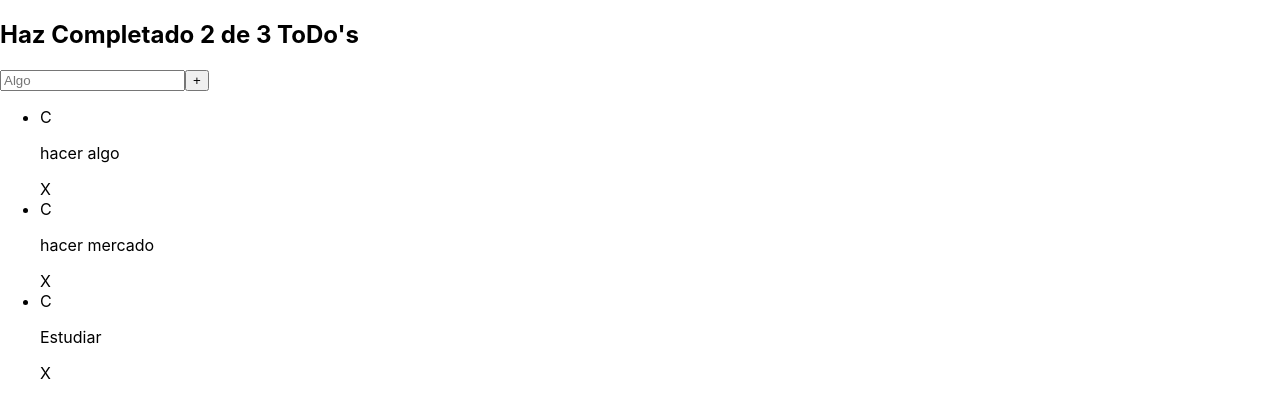
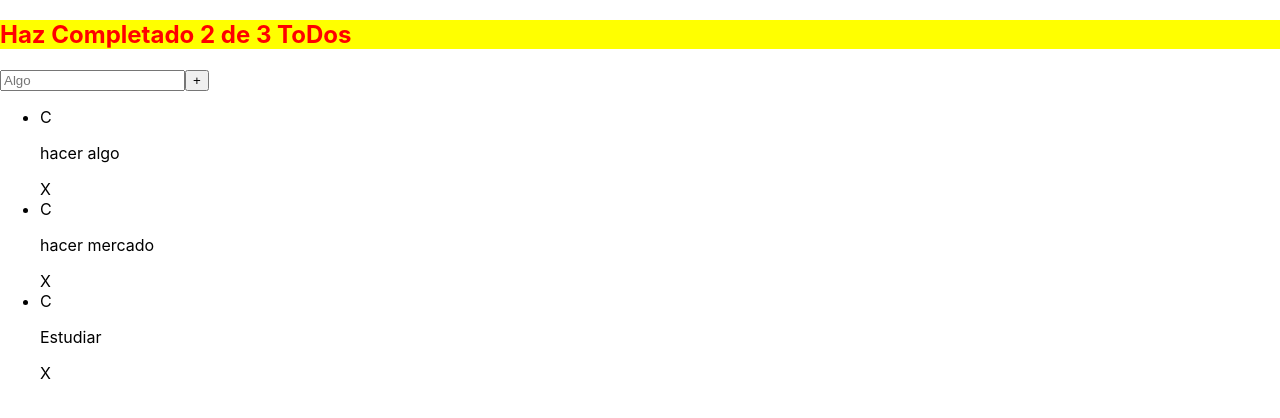
Before and after one commit to obarreraf/todolist-reactjs, a React (Create React App) app: page / in a window 1280 px wide. Shown: the top 418 px of the page. Built offline with nearby package versions, Linux system fonts and the light colour scheme.

Commit message:
css por medio de constantes

```diff
--- a/src/TodoCounter.js
+++ b/src/TodoCounter.js
@@ -1,8 +1,12 @@
 import React from "react";
 
+const estilos = {
+    color: 'red',
+    backgroundColor: 'yellow'
+}
 function TodoCounter(){
     return (
-        <h2>Haz Completado 2 de 3 ToDo's</h2>
+        <h2 style={estilos}>Haz Completado 2 de 3 ToDos</h2>
     )
 }
 
```
